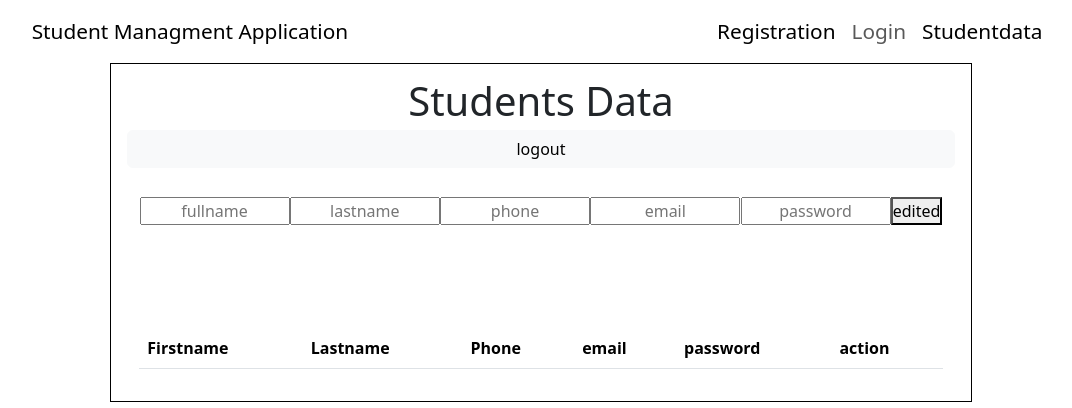
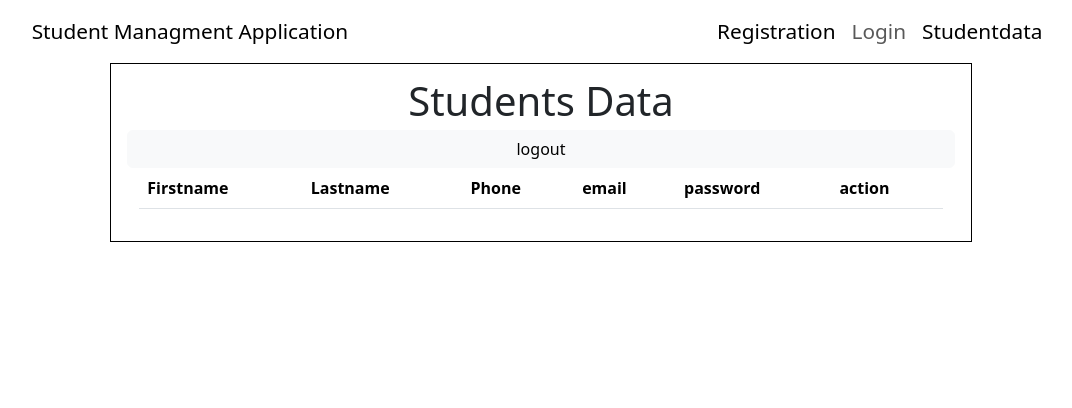
Before and after one commit to dhaval-makwana/studentmanagment, a React (Create React App) app: page /studentdata in a window 1280 px wide. Shown: the top 408 px of the page, without its empty margins (99-1171 px from the left). Built offline with nearby package versions, Linux system fonts and the light colour scheme.

Commit message:
login change

```diff
--- a/src/Studata.js
+++ b/src/Studata.js
@@ -5,11 +5,11 @@ import Login from "./Login";
 import Registration from "./Registration";
 import { useNavigate } from "react-router-dom";
 const Studata = () => {
-    const [editFullname, seteditFullname] = useState()
-    const [editLastname, seteditLastname] = useState()
-    const [editPhone, seteditPhone] = useState()
-    const [editEmail, seteditEmail] = useState()
-    const [editPassword, seteditPassword] = useState()
+    const [editFullname, seteditFullname] = useState("")
+    const [editLastname, seteditLastname] = useState("")
+    const [editPhone, seteditPhone] = useState("")
+    const [editEmail, seteditEmail] = useState("")
+    const [editPassword, seteditPassword] = useState("")
     const [Datalist, setDatalist] = useState([])
     const [records, setRecords] = useState(Datalist);
     const navigate = useNavigate();
@@ -95,8 +95,8 @@ const Studata = () => {
                         <h1 className=" title d-flex justify-content-center align-items-center">Students Data</h1>
                     </div>
                     <button className="btn btn-light logout" onClick={logout}>logout</button>
-
-                    <div className=" col-12 mx-auto editbox">
+                    {editFullname !== "" &&
+                        <div className="col-12 mx-auto  editbox">
                             <input type="text" className="inputBox" value={editFullname} onChange={(e) => seteditFullname(e.target.value)} placeholder="fullname" />
                             <input type="text" className="inputBox" value={editLastname} onChange={(e) => seteditLastname(e.target.value)} placeholder="lastname" />
                             <input type="text" className="inputBox" value={editPhone} onChange={(e) => seteditPhone(e.target.value)} placeholder="phone" />
@@ -104,6 +104,7 @@ const Studata = () => {
                             <input type="text" className="inputBox" value={editPassword} onChange={(e) => seteditPassword(e.target.value)} placeholder="password" />
                             <button className="edited" onClick={editedBtn}>edited</button>
                         </div>
+                    }
                     <div className="maintable">
 
 
--- a/src/index.css
+++ b/src/index.css
@@ -60,7 +60,7 @@ form {
 }
 
 .editbox {
-  margin-bottom:60px  ;
+  margin-bottom: 80px;
   height: 100px;
 
   display: flex;
@@ -183,16 +183,19 @@ p {
   flex-wrap: wrap;
   /* padding-bottom: 15px; */
 }
-.mytable{
+
+.mytable {
   border-collapse: collapse;
   border-spacing: 0;
   width: 100%;
 }
-th, td {
+
+th,
+td {
   text-align: left;
   padding: 8px;
 }
 
-.maintable{
+.maintable {
   overflow-x: auto;
 }
```
Lines whose indentation alone changed are shown as unchanged.
